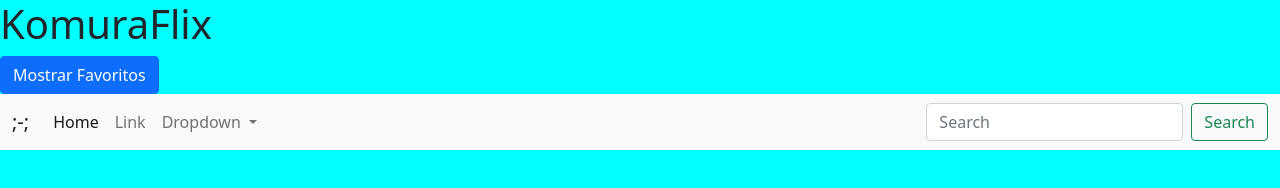
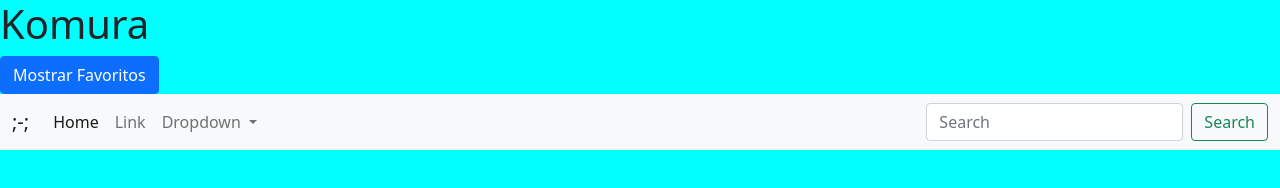
Before and after one commit to komura28/teste, a plain HTML site: page index.html in a window 1280 px wide. Drawn offline with nearby package versions, Linux system fonts and the light colour scheme; no server answers.

Commit message:
update index

```diff
--- a/index.html
+++ b/index.html
@@ -8,7 +8,7 @@
     <link rel="stylesheet" href="css/estilo.css">
 </head>
 <body>
-  <h1>KomuraFlix</h1>
+  <h1>Komura</h1>
 
     <button class="btn btn-primary" type="button" data-bs-toggle="offcanvas" data-bs-target="#offcanvasRight" aria-controls="offcanvasRight" onclick="mostrarFavoritos()">Mostrar Favoritos</button>
     <nav class="navbar navbar-expand-lg navbar-light bg-light">
```
